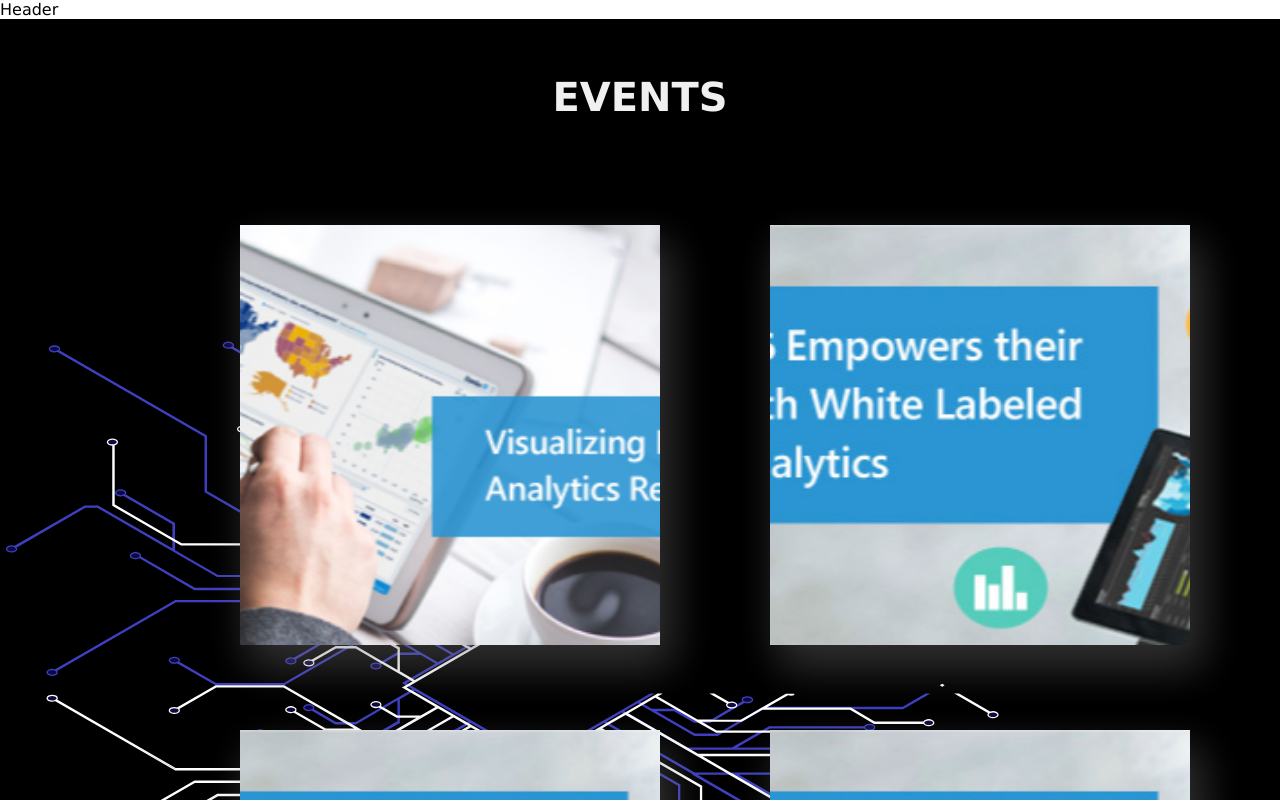
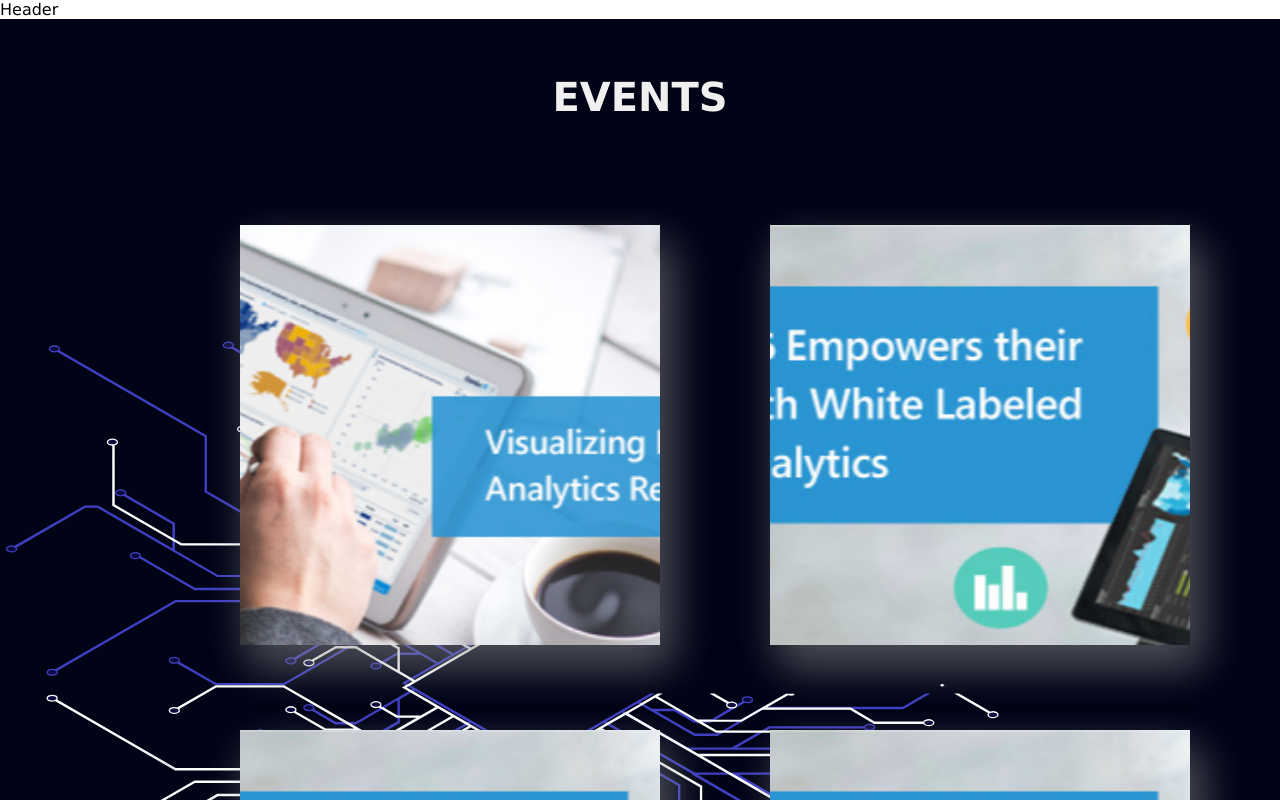
Before and after one commit to Bmsce-Acm/bmsce-acm-website, a React (Create React App) app in the folder frontend/: page /events in a window 1280 px wide. Shown: the top 800 px of the page. Built offline with nearby package versions, Linux system fonts and the light colour scheme.

Commit message:
small changes

```diff
--- a/frontend/src/styles/blogsStyles.css
+++ b/frontend/src/styles/blogsStyles.css
@@ -1,6 +1,6 @@
 .blogs_container {
     background-image: url('../bgsvg.svg');
-    background-color: black;
+    background-color: #000416;
 }
 
 .blogs_container h1 {
@@ -27,7 +27,7 @@
     text-align: center;
     margin: 20px auto;
     background-color: #f0f0f0;
-    box-shadow: 10px 20px 40px rgba(255, 255, 255, 0.25);
+    box-shadow: 10px 20px 40px rgba(255, 255, 255, 0.4);
     transition: all 0.2s cubic-bezier(.25, .8, .25, 1);
     border-radius: 5px 5px 0 0;
     text-decoration: none;
--- a/frontend/src/styles/eventsStyle.css
+++ b/frontend/src/styles/eventsStyle.css
@@ -7,7 +7,7 @@
 
 .events_main {
     background-image: url('../bgsvg.svg');
-    background-color: black;
+    background-color: #000416;
 }
 
 .events_main h1 {
@@ -39,7 +39,7 @@ body {
     background : #fff;
     transform-style: preserve-3d;
     transform: perspective(1000px);
-    box-shadow: 10px 20px 40px rgba(255, 255, 255, 0.25);
+    box-shadow: 10px 20px 40px rgba(255, 255, 255, 0.4);
     transition: 1s;
     margin: auto;
     margin: 50px 20px 35px 20px;
```
